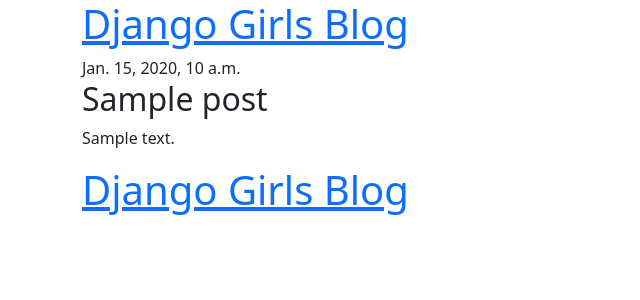
After one commit to a-nelim/my-first-blog, a Django app: template blog/templates/blog/post_detail.html in a window 1280 px wide. The commit adds this page. Shown: the top 300 px of the page, without its empty margins (0-640 px from the left). Run offline with Django 5.2, Linux system fonts and the light colour scheme; the template is opened without the code that fills it: most values are stand-ins (such as "Sample title", 1, 10 or a date in 2020).

Commit message:
Added view and template for detailed blog post as well as CSS for the site

```diff
--- /dev/null
+++ b/blog/templates/blog/base.html
@@ -0,0 +1,40 @@
+{% load static%}
+<!DOCTYPE html>
+<html>
+    <head>
+        <title>Anelim's blog</title>
+        <link rel="stylesheet" href="https://cdn.jsdelivr.net/npm/bootstrap@5.1.3/dist/css/bootstrap.min.css" integrity="sha384-1BmE4kWBq78iYhFldvKuhfTAU6auU8tT94WrHftjDbrCEXSU1oBoqyl2QvZ6jIW3" crossorigin="anonymous">
+        <link rel="stylesheet" href="{% static 'css/blog.css' %}">
+        <link rel="stylesheet" href="https://fonts.googleapis.com/css?family=Lobster&subset=latin,latin-ext">
+    </head>
+    <body>
+        <header class="page-header">
+          <div class="container">
+              <h1><a href="/">Django Girls Blog</a></h1>
+          </div>
+        </header>
+        <main class="container">
+            <div class="row">
+                <div class="col">
+                {% block content %}
+                {% endblock %}
+                </div>
+            </div>
+        </main>
+    </body>
+    <body>
+        <header class="page-header">
+          <div class="container">
+              <h1><a href="/">Django Girls Blog</a></h1>
+          </div>
+        </header>
+        <main class="container">
+            <div class="row">
+                <div class="col">
+
+                </div>
+            </div>
+        </main>
+    </body>
+
+</html>
--- /dev/null
+++ b/blog/templates/blog/post_detail.html
@@ -0,0 +1,13 @@
+{% extends 'blog/base.html' %}
+
+{% block content %}
+    <article class="post">
+        {% if post.published_date %}
+            <time class="date">
+                {{ post.published_date }}
+            </time>
+        {% endif %}
+        <h2>{{ post.title }}</h2>
+        <p>{{ post.text|linebreaksbr }}</p>
+    </article>
+{% endblock %}
--- a/blog/urls.py
+++ b/blog/urls.py
@@ -3,4 +3,5 @@
 
 urlpatterns = [
     path('', views.post_list, name='post_list'),
+    path('post/<int:pk>', views.post_detail, name='post_detail')
 ]
--- a/blog/views.py
+++ b/blog/views.py
@@ -8,7 +8,12 @@
 from django.shortcuts import render
 from django.utils import timezone
 from .models import Post
+from django.shortcuts import render, get_object_or_404
 
 def post_list(request):
     posts = Post.objects.filter(published_date__lte=timezone.now()).order_by('published_date')
     return render(request, 'blog/post_list.html', {'posts': posts})
+
+def post_detail(request, pk):
+    post = get_object_or_404(Post, pk=pk)
+    return render(request, 'blog/post_detail.html', {'post': post})
```
Also changed, not shown: blog/templates/blog/post_list.html (+10 -22 lines).
